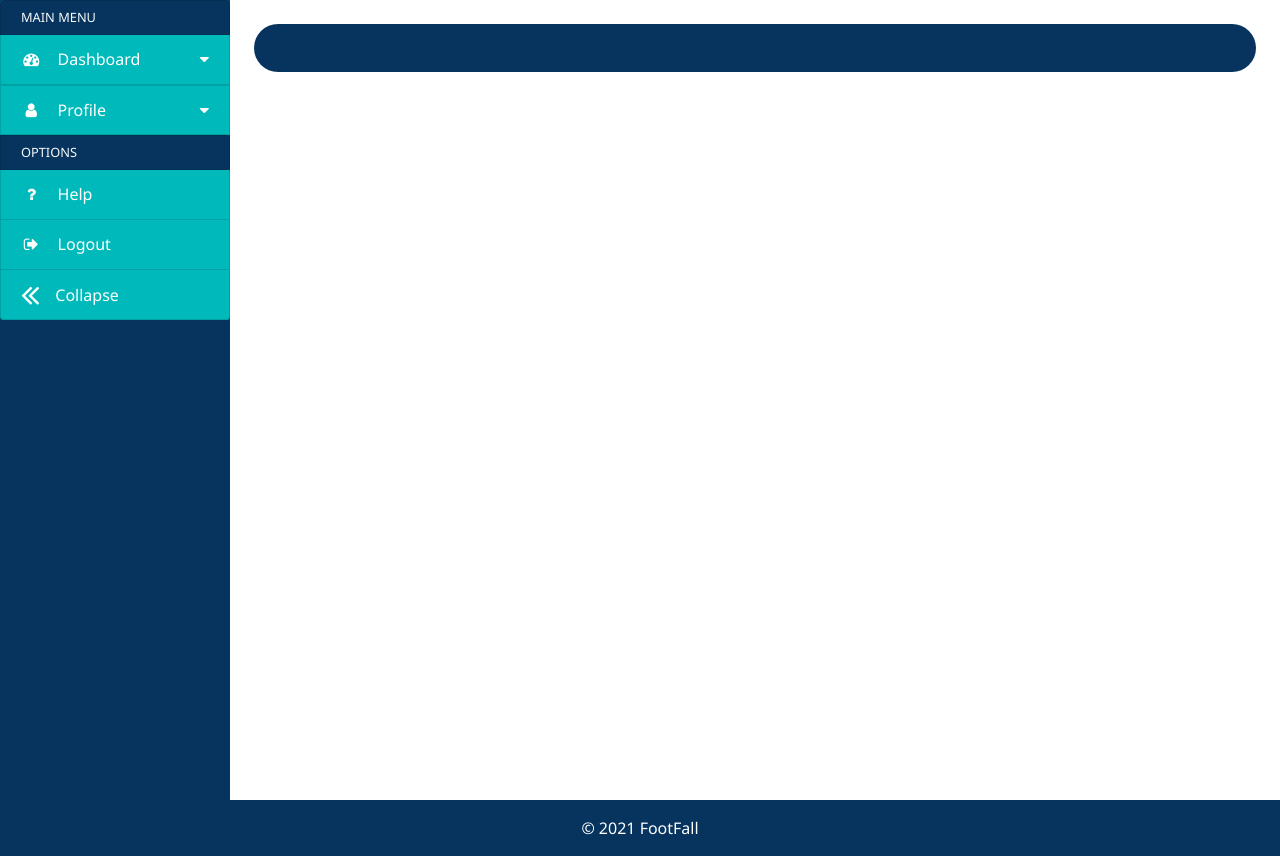
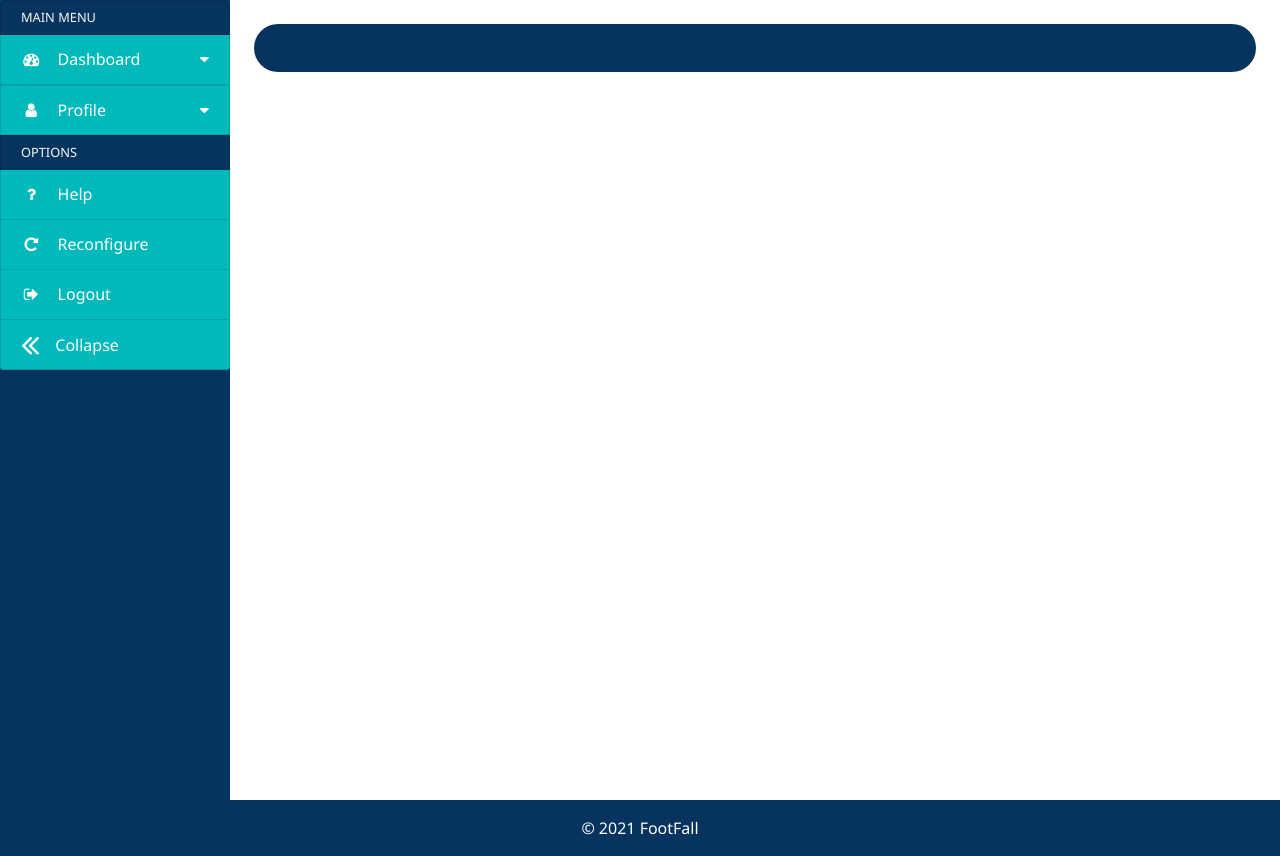
Before and after one commit to ADI10HERO/FootFall, a Flask app: template templates/dashboard.html in a window 1280 px wide. Shown: the part 76-932 px from the top of the page. Run offline with Flask 2, Linux system fonts and the light colour scheme; the template is opened without the code that fills it, so the values that code supplies are empty; some libraries are stand-ins or nearby versions.

Commit message:
fix front end bugs:
Signed-off-by: Aditya Srivastava <adityasrivastava301199@gmail.com>

```diff
--- a/templates/dashboard.html
+++ b/templates/dashboard.html
@@ -86,7 +86,7 @@
                         <a class="nav-link active" href="/#features">Features</a>
                     </li>
                     <li class="nav-item">
-                        <a class="nav-link active" href="/#get_started">Get Started</a>
+                        <a class="nav-link active" href="/#login">Get Started</a>
                     </li>
                 </ul>
             </div>
@@ -121,9 +121,9 @@
                         <a href="#" class="list-group-item list-group-item-action bg-blue my-item text-white">
                             <span class="menu-collapsed">Reports</span>
                         </a>
-                        <a href="/info/1" class="list-group-item list-group-item-action bg-blue my-item text-white">
+                        <!--a href="{{ url_for('get_num_cams') }}" class="list-group-item list-group-item-action bg-blue my-item text-white">
                             <span class="menu-collapsed">Reconfigure</span>
-                        </a>
+                        </a-->
                     </div>
                     <a href="#submenu2" data-toggle="collapse" aria-expanded="false" class="bg-green list-group-item list-group-item-action flex-column align-items-start">
                         <div class="d-flex w-100 justify-content-start align-items-center">
@@ -147,10 +147,16 @@
                     </li>
                     <!-- /END Separator -->
 
-                    <a href="#" class="bg-green list-group-item list-group-item-action my-item">
+                    <a href="#" class="bg-green list-group-item list-group-item-action">
                         <div class="d-flex w-100 justify-content-start align-items-center">
                             <span class="fa fa-question fa-fw mr-3"></span>
                             <span class="menu-collapsed">Help</span>
+                        </div>
+                    </a>
+                    <a href="{{ url_for('get_num_cams')}}" class="bg-green list-group-item list-group-item-action">
+                        <div class="d-flex w-100 justify-content-start align-items-center">
+                            <span class="fa fa-repeat fa-fw mr-3"></span>
+                            <span class="menu-collapsed">Reconfigure</span>
                         </div>
                     </a>
                     <a href="/" ping="/logout" class="bg-green list-group-item list-group-item-action">
@@ -183,7 +189,7 @@
                     <div class="container mx-auto mb-5 p-3">
                         <div class="row">
                             {% for i in range(num_cams) %}
-                            <div class="col-lg-4 offset-lg-1 mx-auto mb-3">
+                            <div class="col-lg-5 offset-lg-1 mx-auto mb-3">
                                 <div class="card" style="width: 18rem; border: none;">
                                     <img src="" class="card-img-top" id="f{{i}}" alt="cam_{{i + 1}}" style="border-radius: 0% !important;">
                                     <div class="card-body mt-3" style="background-color: rgb(6, 52, 94); border-radius: 2rem;">
--- a/templates/index.html
+++ b/templates/index.html
@@ -53,7 +53,7 @@
                         <a class="nav-link active" href="#features">Features</a>
                     </li>
                     <li class="nav-item">
-                        <a class="nav-link active" href="#get_started">Get Started</a>
+                        <a class="nav-link active" href="#login">Get Started</a>
                     </li>
                 </ul>
             </div>
```
Also changed, not shown: static/dashboard.js (line endings or trailing spaces).
